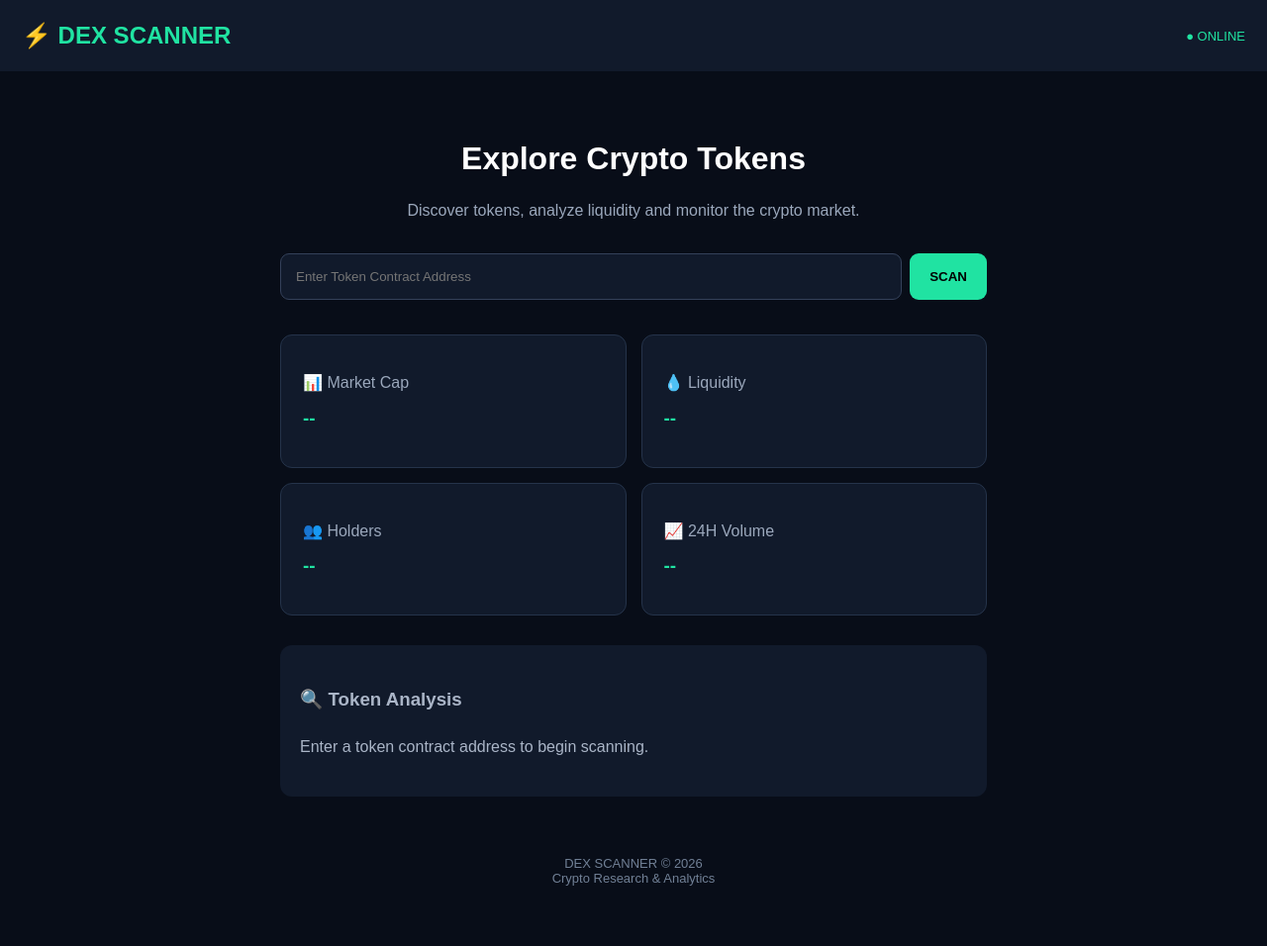
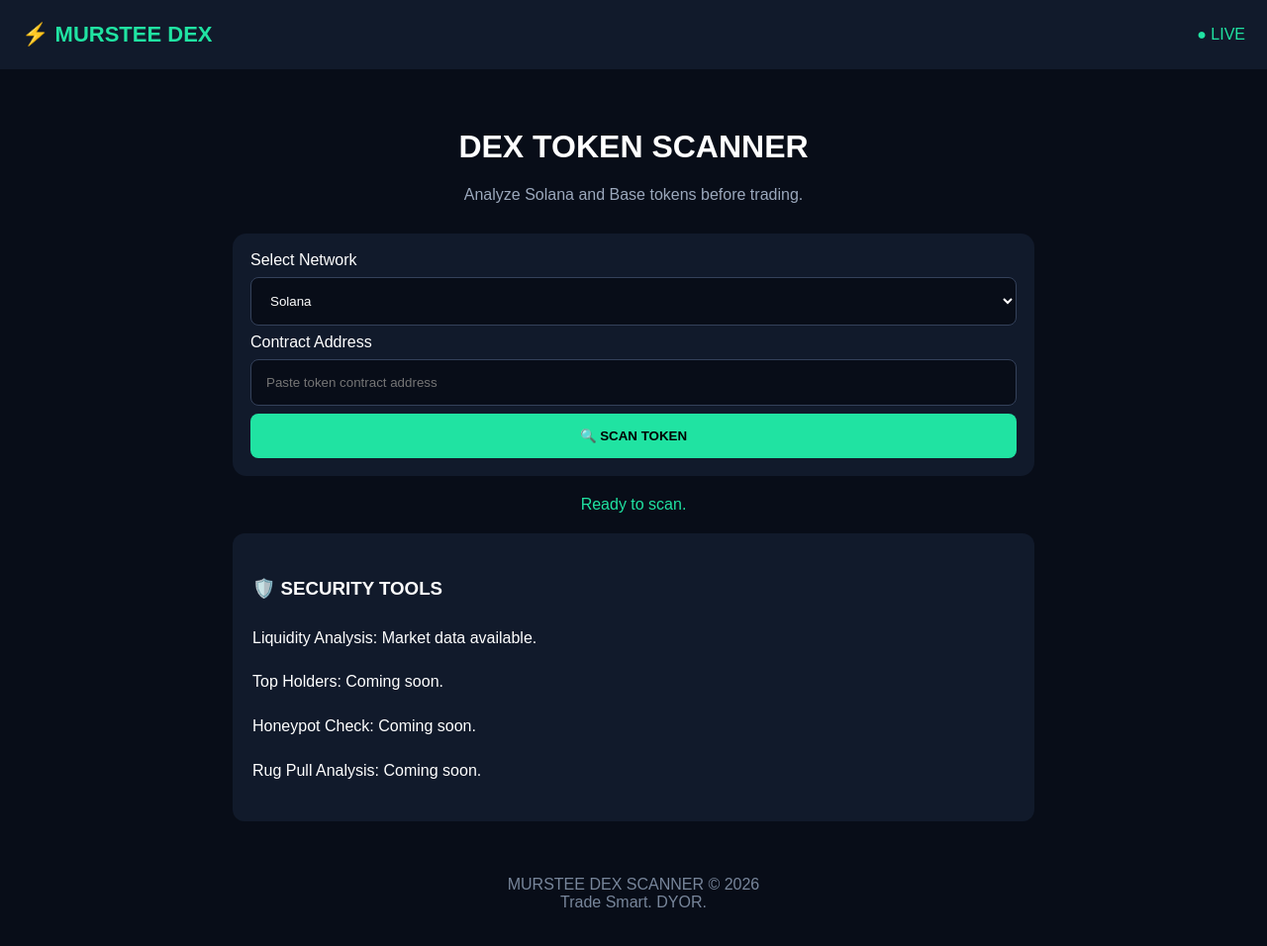
Before and after one commit to Murstee/Dex-scanner, a plain HTML site: page index.html in a window 1280 px wide. Shown: the whole page at 99% size. Before the commit the page ends 930 px from the top, so only its background shows below. Drawn offline with Linux system fonts and the light colour scheme.

Commit message:
Refactor HTML structure and styles for DEX Scanner

```diff
--- a/index.html
+++ b/index.html
@@ -2,126 +2,80 @@
 <html lang="en">
 <head>
 <meta charset="UTF-8">
-<meta name="viewport" content="width=device-width, initial-scale=1.0">
-<title>DEX Scanner</title>
+<meta name="viewport" content="width=device-width, initial-scale=1">
+<title>Murstee DEX Scanner</title>
 
 <style>
-* {
-  box-sizing: border-box;
+*{box-sizing:border-box}
+body{
+ margin:0;
+ background:#080d18;
+ color:white;
+ font-family:Arial,sans-serif;
 }
-
-body {
-  margin: 0;
-  font-family: Arial, sans-serif;
-  background: #080d18;
-  color: white;
+header{
+ background:#111a2b;
+ padding:22px;
+ display:flex;
+ justify-content:space-between;
+ align-items:center;
 }
-
-header {
-  padding: 22px;
-  background: #111a2b;
-  display: flex;
-  justify-content: space-between;
-  align-items: center;
+.logo{color:#20e3a2;font-size:22px;font-weight:bold}
+.container{max-width:850px;margin:auto;padding:20px}
+h1{text-align:center;margin-top:40px}
+.sub{text-align:center;color:#9ba8bc}
+.search{
+ background:#111a2b;
+ padding:18px;
+ border-radius:14px;
+ margin-top:30px;
 }
-
-.logo {
-  font-size: 24px;
-  font-weight: bold;
-  color: #20e3a2;
+select,input{
+ width:100%;
+ padding:15px;
+ margin:8px 0;
+ border-radius:8px;
+ border:1px solid #34415a;
+ background:#080d18;
+ color:white;
 }
-
-.badge {
-  color: #20e3a2;
-  font-size: 13px;
+button{
+ width:100%;
+ padding:15px;
+ border:0;
+ border-radius:8px;
+ background:#20e3a2;
+ font-weight:bold;
+ cursor:pointer;
 }
-
-.container {
-  max-width: 750px;
-  margin: auto;
-  padding: 25px 18px;
+.status{text-align:center;color:#20e3a2;margin:20px}
+.grid{
+ display:grid;
+ grid-template-columns:repeat(2,1fr);
+ gap:12px;
+ margin-top:20px;
 }
-
-h1 {
-  text-align: center;
-  margin-top: 45px;
+.card{
+ background:#111a2b;
+ padding:18px;
+ border:1px solid #26364d;
+ border-radius:12px;
 }
-
-.subtitle {
-  text-align: center;
-  color: #9ba8bc;
-  line-height: 1.6;
+.card p{color:#9ba8bc;font-size:13px}
+.card h2{font-size:19px;overflow-wrap:anywhere}
+.info{
+ background:#111a2b;
+ padding:20px;
+ border-radius:12px;
+ margin-top:20px;
+ line-height:1.8;
+ overflow-wrap:anywhere;
 }
-
-.search {
-  display: flex;
-  gap: 8px;
-  margin-top: 30px;
-}
-
-input {
-  flex: 1;
-  min-width: 0;
-  padding: 15px;
-  border-radius: 9px;
-  border: 1px solid #34415a;
-  background: #111a2b;
-  color: white;
-}
-
-button {
-  padding: 14px 20px;
-  background: #20e3a2;
-  border: none;
-  border-radius: 9px;
-  font-weight: bold;
-  cursor: pointer;
-}
-
-.cards {
-  display: grid;
-  grid-template-columns: repeat(2, 1fr);
-  gap: 15px;
-  margin-top: 35px;
-}
-
-.card {
-  background: #111a2b;
-  padding: 22px;
-  border-radius: 12px;
-  border: 1px solid #25334a;
-}
-
-.card p {
-  color: #9ba8bc;
-  margin-bottom: 8px;
-}
-
-.card h2 {
-  color: #20e3a2;
-  font-size: 19px;
-}
-
-.info {
-  margin-top: 30px;
-  padding: 20px;
-  background: #111a2b;
-  border-radius: 12px;
-  color: #aab5c7;
-  line-height: 1.7;
-}
-
-footer {
-  text-align: center;
-  padding: 35px 10px;
-  color: #718096;
-  font-size: 13px;
-}
-
-@media(max-width:450px) {
-  .search {
-    flex-direction: column;
-  }
+a{color:#20e3a2}
+footer{text-align:center;color:#78869b;padding:35px}
+@media(max-width:450px){
+ .grid{grid-template-columns:1fr 1fr}
+ .card{padding:12px}
 }
 </style>
 </head>
@@ -129,72 +83,207 @@ footer {
 <body>
 
 <header>
-  <div class="logo">⚡ DEX SCANNER</div>
-  <div class="badge">● ONLINE</div>
+<div class="logo">⚡ MURSTEE DEX</div>
+<span style="color:#20e3a2">● LIVE</span>
 </header>
 
 <div class="container">
 
-<h1>Explore Crypto Tokens</h1>
+<h1>DEX TOKEN SCANNER</h1>
 
-<p class="subtitle">
-Discover tokens, analyze liquidity and monitor
-the crypto market.
+<p class="sub">
+Analyze Solana and Base tokens before trading.
 </p>
 
 <div class="search">
-<input id="tokenAddress"
-placeholder="Enter Token Contract Address">
-<button onclick="scanToken()">SCAN</button>
+
+<label>Select Network</label>
+
+<select id="network">
+<option value="solana">Solana</option>
+<option value="base">Base</option>
+</select>
+
+<label>Contract Address</label>
+
+<input id="address"
+placeholder="Paste token contract address">
+
+<button onclick="scan()">🔍 SCAN TOKEN</button>
+
 </div>
 
-<div class="cards">
+<div class="status" id="status">
+Ready to scan.
+</div>
+
+<div id="tokenInfo" style="display:none">
+
+<h2 id="tokenName"></h2>
+
+<div class="grid">
 
 <div class="card">
-<p>📊 Market Cap</p>
-<h2>--</h2>
+<p>💵 PRICE USD</p>
+<h2 id="price">--</h2>
 </div>
 
 <div class="card">
-<p>💧 Liquidity</p>
-<h2>--</h2>
+<p>📊 MARKET CAP</p>
+<h2 id="mcap">--</h2>
 </div>
 
 <div class="card">
-<p>👥 Holders</p>
-<h2>--</h2>
+<p>💧 LIQUIDITY</p>
+<h2 id="liquidity">--</h2>
 </div>
 
 <div class="card">
-<p>📈 24H Volume</p>
-<h2>--</h2>
+<p>📈 24H VOLUME</p>
+<h2 id="volume">--</h2>
+</div>
+
+<div class="card">
+<p>📉 24H CHANGE</p>
+<h2 id="change">--</h2>
+</div>
+
+<div class="card">
+<p>🔄 24H TRANSACTIONS</p>
+<h2 id="transactions">--</h2>
 </div>
 
 </div>
 
-<div class="info" id="result">
-<h3>🔍 Token Analysis</h3>
-<p>Enter a token contract address to begin scanning.</p>
+<div class="info">
+
+<h3>🔎 TOKEN DETAILS</h3>
+
+<p id="dex"></p>
+<p id="buys"></p>
+<p id="sells"></p>
+<p id="pair"></p>
+<p id="created"></p>
+
+<a id="chart" target="_blank" rel="noopener">
+Open Chart on DexScreener ↗
+</a>
+
+</div>
+
+</div>
+
+<div class="info">
+<h3>🛡️ SECURITY TOOLS</h3>
+<p>Liquidity Analysis: Market data available.</p>
+<p>Top Holders: Coming soon.</p>
+<p>Honeypot Check: Coming soon.</p>
+<p>Rug Pull Analysis: Coming soon.</p>
 </div>
 
 </div>
 
 <footer>
-DEX SCANNER © 2026 <br>
-Crypto Research & Analytics
+MURSTEE DEX SCANNER © 2026
+<br>Trade Smart. DYOR.
 </footer>
 
 <script>
-function scanToken() {
-  const address = document.getElementById("tokenAddress").value.trim();
-  const result = document.getElementById("result");
 
-  if (!address) {
-    result.innerHTML = "<h3>⚠️ Error</h3><p>Please enter a token address.</p>";
-    return;
-  }
+async function scan(){
 
-  result.innerHTML =
-    "<h3>🔍 Address Received</h3>" +
-    "<p>" + address.replace(/[<>&"']/g, "") + "</p>" +
-    "<p>Live token analysis will be connected in the next development stage
+const address=document.getElementById("address").value.trim();
+const network=document.getElementById("network").value;
+const status=document.getElementById("status");
+
+if(!address){
+status.innerText="⚠️ Enter a contract address first.";
+return;
+}
+
+status.innerText="⏳ Scanning token...";
+
+document.getElementById("tokenInfo").style.display="none";
+
+try{
+
+const url=`https://api.dexscreener.com/token-pairs/v1/${network}/${encodeURIComponent(address)}`;
+
+const response=await fetch(url);
+
+if(!response.ok) throw new Error("API request failed");
+
+const data=await response.json();
+
+if(!Array.isArray(data)||data.length===0){
+throw new Error("No trading pairs found for this token.");
+}
+
+const pairs=data.sort((a,b)=>
+(b.liquidity?.usd||0)-(a.liquidity?.usd||0)
+);
+
+const p=pairs[0];
+
+const money=n=>{
+if(n===null||n===undefined||!Number.isFinite(Number(n)))return "N/A";
+return "$"+Number(n).toLocaleString("en-US",{maximumFractionDigits:4});
+};
+
+const name=p.baseToken?.name||"Unknown";
+const symbol=p.baseToken?.symbol||"";
+
+document.getElementById("tokenName").innerText=name+" ("+symbol+")";
+
+document.getElementById("price").innerText=
+money(p.priceUsd);
+
+document.getElementById("mcap").innerText=
+money(p.marketCap||p.fdv);
+
+document.getElementById("liquidity").innerText=
+money(p.liquidity?.usd);
+
+document.getElementById("volume").innerText=
+money(p.volume?.h24);
+
+document.getElementById("change").innerText=
+(p.priceChange?.h24??"N/A")+"%";
+
+document.getElementById("transactions").innerText=
+(p.txns?.h24?.buys||0)+(p.txns?.h24?.sells||0);
+
+document.getElementById("dex").innerText=
+"DEX: "+(p.dexId||"Unknown");
+
+document.getElementById("buys").innerText=
+"24H Buys: "+(p.txns?.h24?.buys||0);
+
+document.getElementById("sells").innerText=
+"24H Sells: "+(p.txns?.h24?.sells||0);
+
+document.getElementById("pair").innerText=
+"Pair: "+(p.pairAddress||"N/A");
+
+document.getElementById("created").innerText=
+"Pair Created: "+(p.pairCreatedAt?
+new Date(p.pairCreatedAt).toLocaleDateString():"N/A");
+
+document.getElementById("chart").href=p.url||"#";
+
+document.getElementById("tokenInfo").style.display="block";
+
+status.innerText="✅ Scan completed successfully!";
+
+}catch(error){
+
+status.innerText="❌ "+error.message;
+
+}
+
+}
+
+</script>
+
+</body>
+  </html>
```
